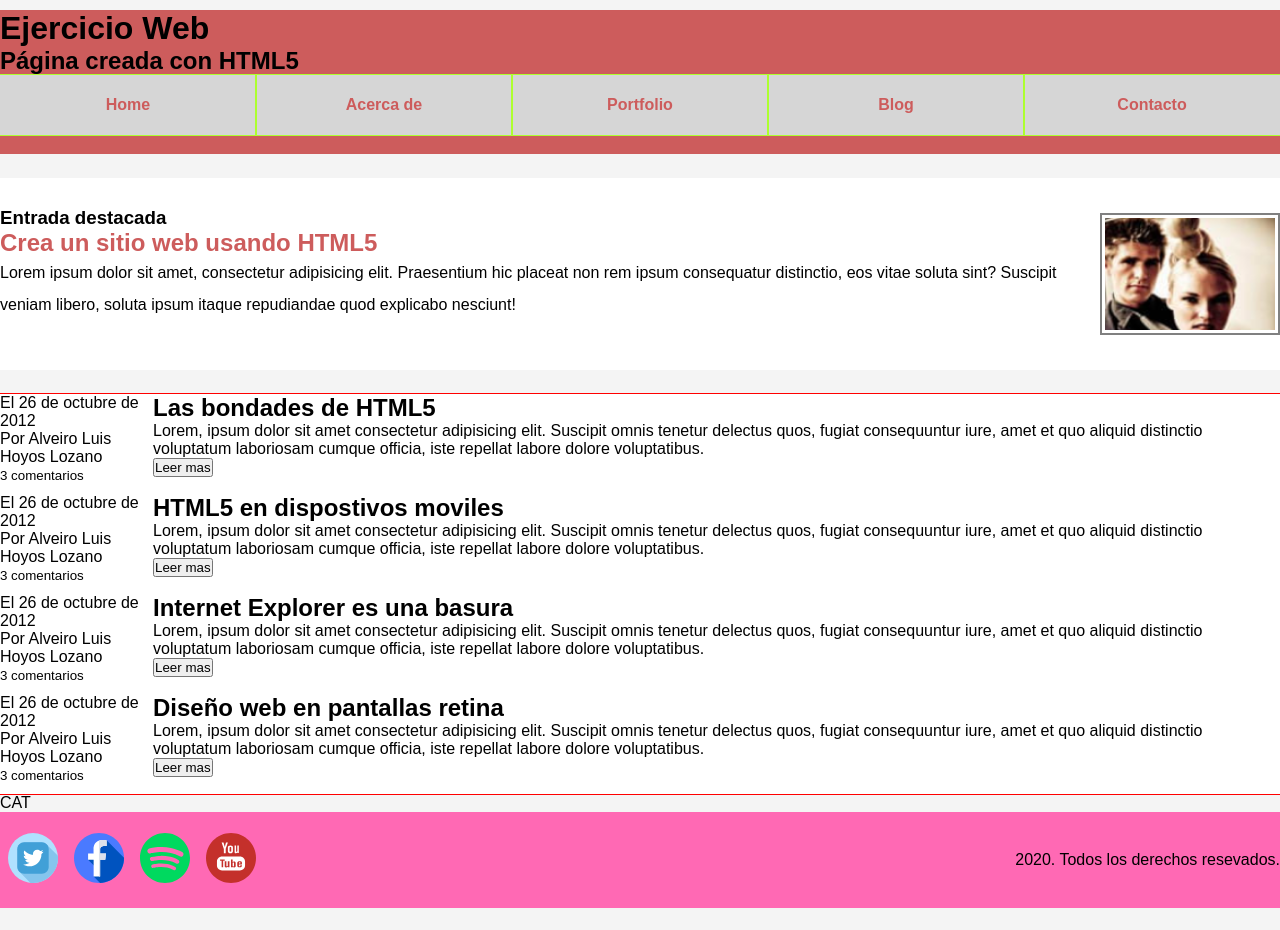
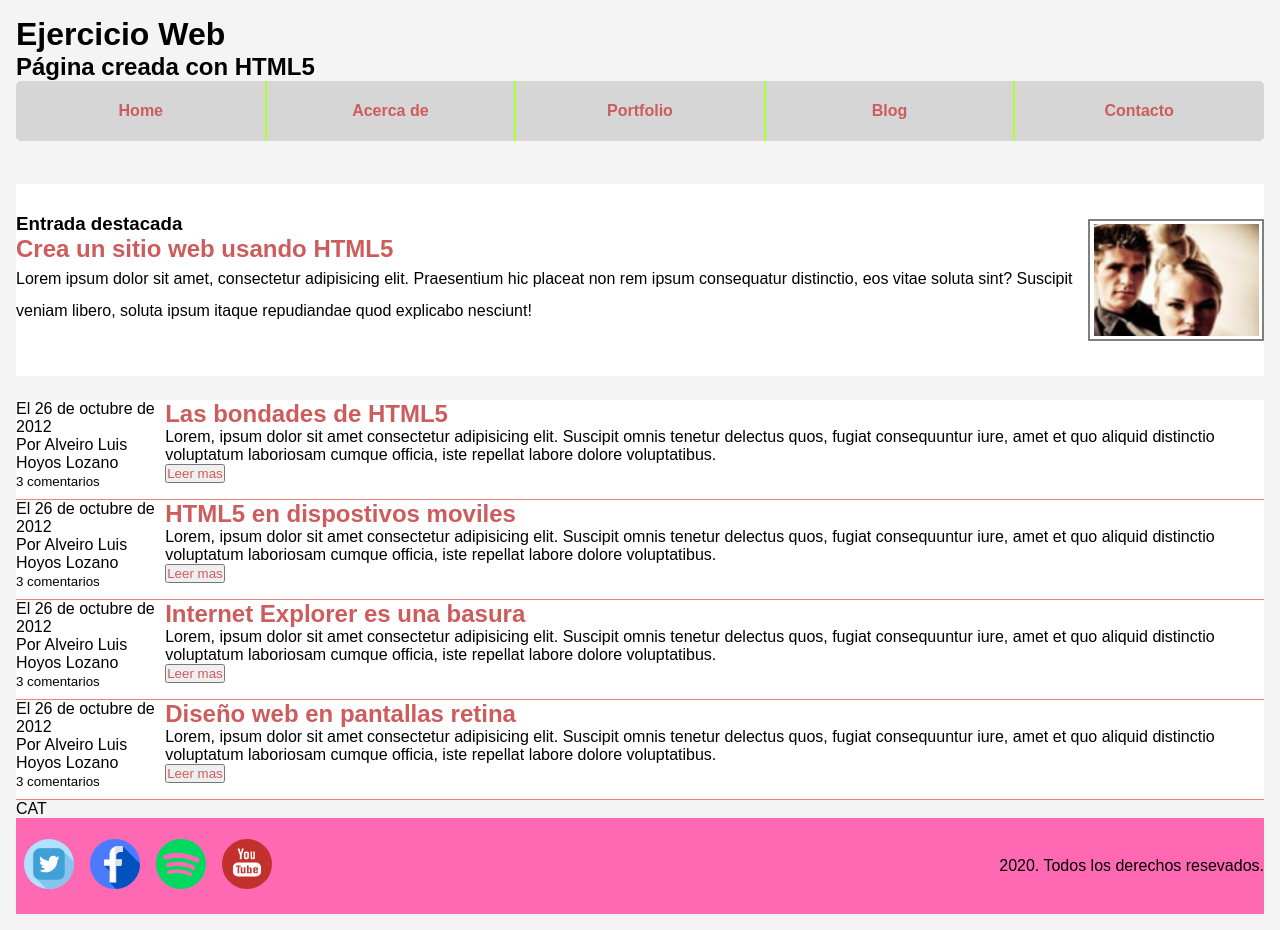
Before and after one commit to alveiro7/html-exercise, a plain HTML site: page index.html in a window 1280 px wide. Before the commit the page ends 908 px from the top, so only its background shows below. Drawn offline with Linux system fonts and the light colour scheme.

Commit message:
3er commit 💤

```diff
--- a/css/styles.css
+++ b/css/styles.css
@@ -8,11 +8,13 @@ body {
     background-color: #f4f4f4;
     font-size: 16px;
     font-family: 'Arial', sans-serif;
+    margin: 1em;
+
 }
 
 .header {
     height: 9rem;
-    background-color: indianred;
+    background-color: #f4f4f4;
     margin: 10px auto;
 }
 
@@ -21,6 +23,7 @@ body {
     display: flex;
 /*     background-color: #d6d6d6;*/
     border-radius: 5px;
+    overflow: hidden;
     font-weight: bold;
     height: 60px;
 }
@@ -92,12 +95,17 @@ body {
 
 .entries__container {
     background-color: white;
-    outline: 1px red solid;
 }
 
 .entry__container {
+    border-bottom: 1px lightcoral solid ;
     display: flex;
     height: 100px;
+    padding-top: 0,8em;
+}
+
+.entry__blog h2, button {
+    color:indianred;
 }
 
 .footer {
@@ -120,3 +128,8 @@ body {
     height: 50px;
     width: 50px;
 }
+
+@media screen and (max-width: 768px) {
+    .header__navbar ul {
+        flex-direction: column;
+    }}
```
